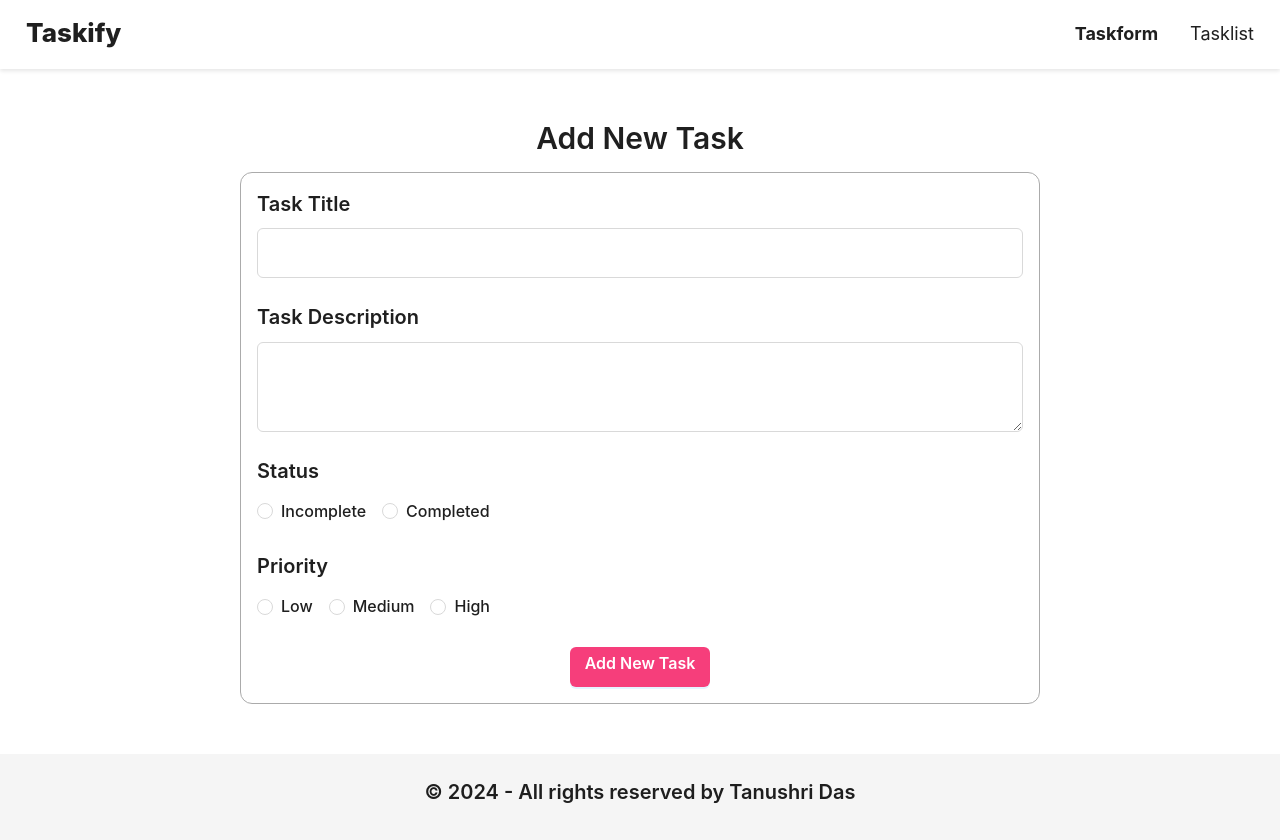
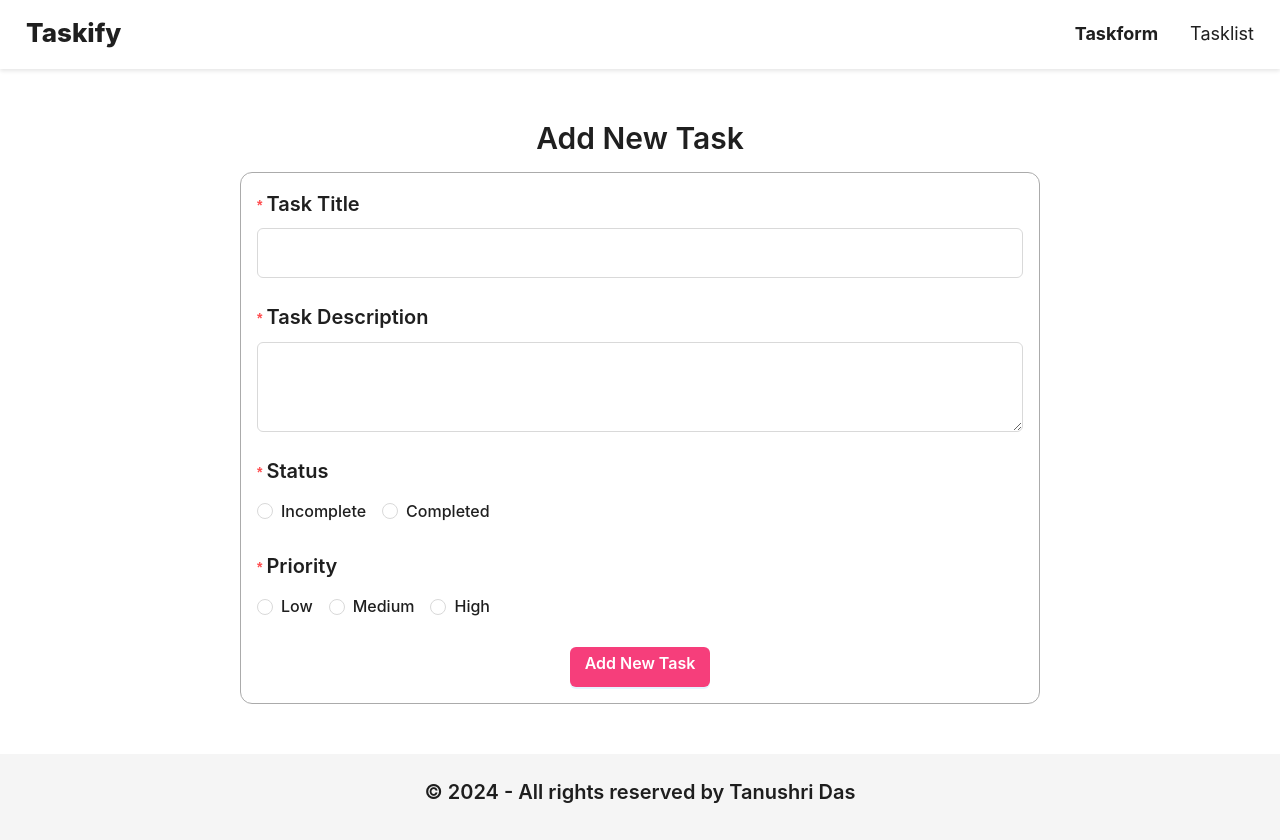
Before and after one commit to Tanushri-Das/M360-ICT-Task, a React (Vite) app: page /taskform in a window 1280 px wide. Built offline with nearby package versions, Linux system fonts and the light colour scheme.

Commit message:
Add helmet middleware for enhanced security

```diff
--- a/package.json
+++ b/package.json
@@ -15,6 +15,7 @@
     "antd": "^5.15.2",
     "react": "^18.2.0",
     "react-dom": "^18.2.0",
+    "react-helmet-async": "^2.0.4",
     "react-redux": "^9.1.0",
     "react-router-dom": "^6.22.3",
     "sweetalert2": "^11.10.6",
--- a/src/Pages/Home/Home.jsx
+++ b/src/Pages/Home/Home.jsx
@@ -3,11 +3,16 @@ import { ArrowRightOutlined } from "@ant-design/icons";
 import { Flex, Typography } from "antd";
 import { Link } from "react-router-dom";
 import "./Home.css";
+import { Helmet } from "react-helmet-async";
 
 const { Title } = Typography;
 
 const Home = () => {
   return (
+    <>
+      <Helmet>
+        <title>Taskify | Home</title>
+      </Helmet>
       <Flex justify="center" align="center" className="home">
         <Title level={2} className="home-title">
           Welcome to Todo List App
@@ -21,6 +26,7 @@ const Home = () => {
           </Button>
         </Link>
       </Flex>
+    </>
   );
 };
 
--- a/src/Pages/TaskList/TaskList.jsx
+++ b/src/Pages/TaskList/TaskList.jsx
@@ -23,6 +23,7 @@ import {
 } from "../../Redux/TaskSlice";
 import Swal from "sweetalert2";
 import "./TaskList.css";
+import { Helmet } from "react-helmet-async";
 
 const { Title } = Typography;
 const { Option } = Select;
@@ -148,6 +149,10 @@ const TaskList = () => {
   };
 
   return (
+    <>
+      <Helmet>
+        <title>Taskify | Tasklist</title>
+      </Helmet>
       <Flex justify="center" align="center" className="task-list">
         <Title level={2}>All Tasks</Title>
         <p className="total-task">Total Tasks : {totalTasks}</p>
@@ -178,6 +183,7 @@ const TaskList = () => {
           record={record}
         />
       </Flex>
+    </>
   );
 };
 
--- a/src/Pages/Taskform/Taskform.jsx
+++ b/src/Pages/Taskform/Taskform.jsx
@@ -5,6 +5,7 @@ import { useDispatch } from "react-redux";
 import { addTask } from "../../Redux/TaskSlice";
 import { v4 as uuidv4 } from "uuid";
 import Swal from "sweetalert2";
+import { Helmet } from "react-helmet-async";
 
 const TaskForm = () => {
   const { Title } = Typography;
@@ -25,6 +26,10 @@ const TaskForm = () => {
   };
 
   return (
+    <>
+      <Helmet>
+        <title>Taskify | Taskform</title>
+      </Helmet>
       <div className="taskform-div">
         <Title level={2} className="new-task-label">
           Add New Task
@@ -41,6 +46,9 @@ const TaskForm = () => {
               name="task-title"
               className="form-label"
               label="Task Title"
+              rules={[
+                { required: true, message: "Please input the task title!" },
+              ]}
             >
               <Input className="task-title" />
             </Form.Item>
@@ -49,11 +57,22 @@ const TaskForm = () => {
               name="task-description"
               className="form-label"
               label="Task Description"
+              rules={[
+                {
+                  required: true,
+                  message: "Please input the task description!",
+                },
+              ]}
             >
               <Input.TextArea className="task-desc" />
             </Form.Item>
 
-          <Form.Item name="status" className="form-label" label="Status">
+            <Form.Item
+              name="status"
+              className="form-label"
+              label="Status"
+              rules={[{ required: true, message: "Please select the status!" }]}
+            >
               <Radio.Group className="radio-btn">
                 <Radio className="status-radio-btn" value="incomplete">
                   Incomplete
@@ -63,7 +82,14 @@ const TaskForm = () => {
                 </Radio>
               </Radio.Group>
             </Form.Item>
-          <Form.Item name="priority" className="form-label" label="Priority">
+            <Form.Item
+              name="priority"
+              className="form-label"
+              label="Priority"
+              rules={[
+                { required: true, message: "Please select the priority!" },
+              ]}
+            >
               <Radio.Group>
                 <Radio value="Low" className="status-radio-btn">
                   Low
@@ -85,6 +111,7 @@ const TaskForm = () => {
           </Form>
         </div>
       </div>
+    </>
   );
 };
 
--- a/src/main.jsx
+++ b/src/main.jsx
@@ -6,13 +6,16 @@ import { RouterProvider } from "react-router-dom";
 import routes from "./Routes/Routes.jsx";
 import { Provider } from "react-redux";
 import store from "./Redux/Store.js";
+import { HelmetProvider } from "react-helmet-async";
 
 ReactDOM.createRoot(document.getElementById("root")).render(
   <React.StrictMode>
-    <Provider store={store}>
-      <RouterProvider router={routes}>
-        <App />
-      </RouterProvider>
-    </Provider>
+    <HelmetProvider>
+      <Provider store={store}>
+        <RouterProvider router={routes}>
+          <App />
+        </RouterProvider>
+      </Provider>
+    </HelmetProvider>
   </React.StrictMode>
 );
```
Also changed, not shown: 1 other file (tests, documents, lock files or other folders). Lines whose indentation alone changed are shown as unchanged.
